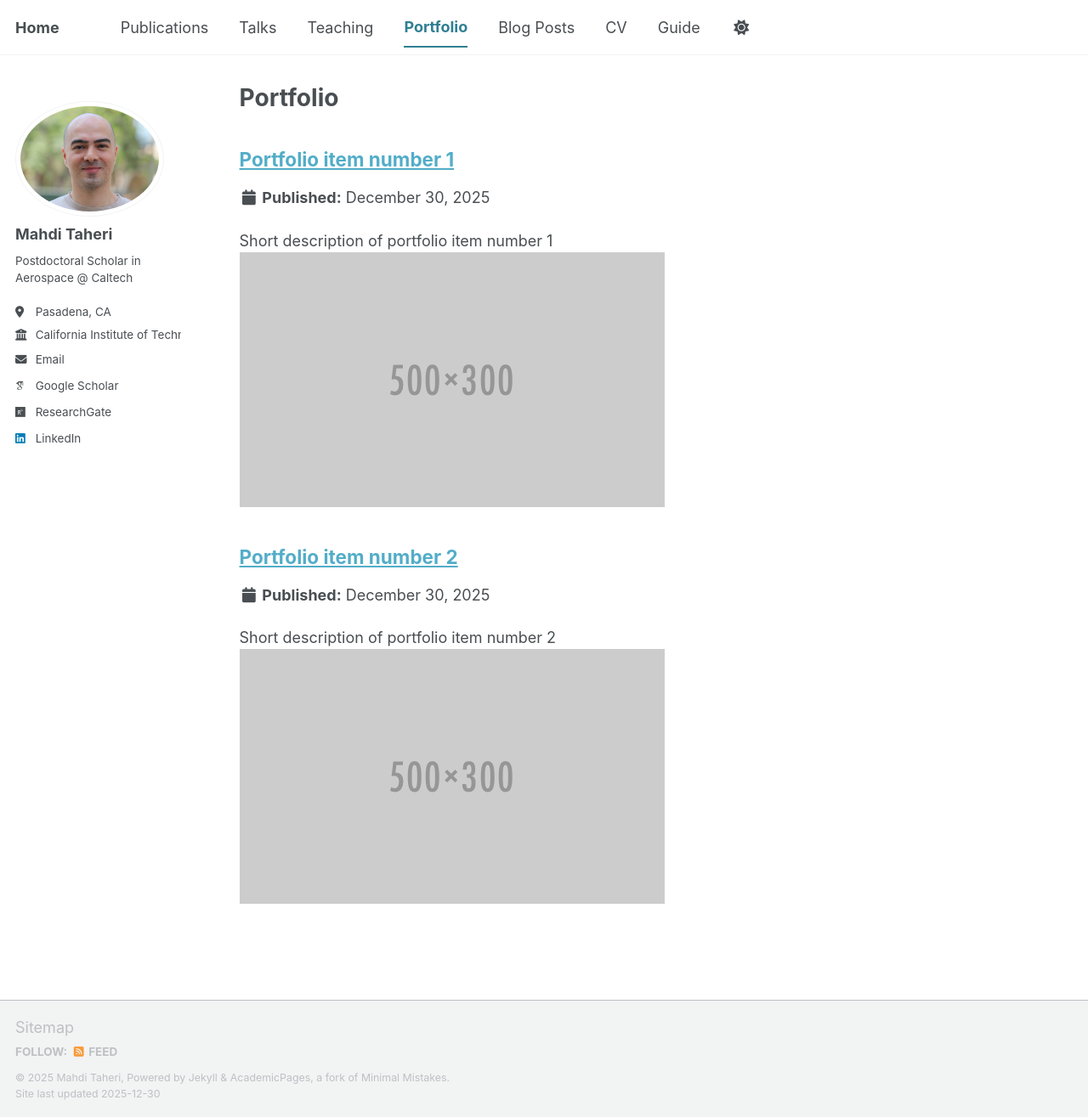
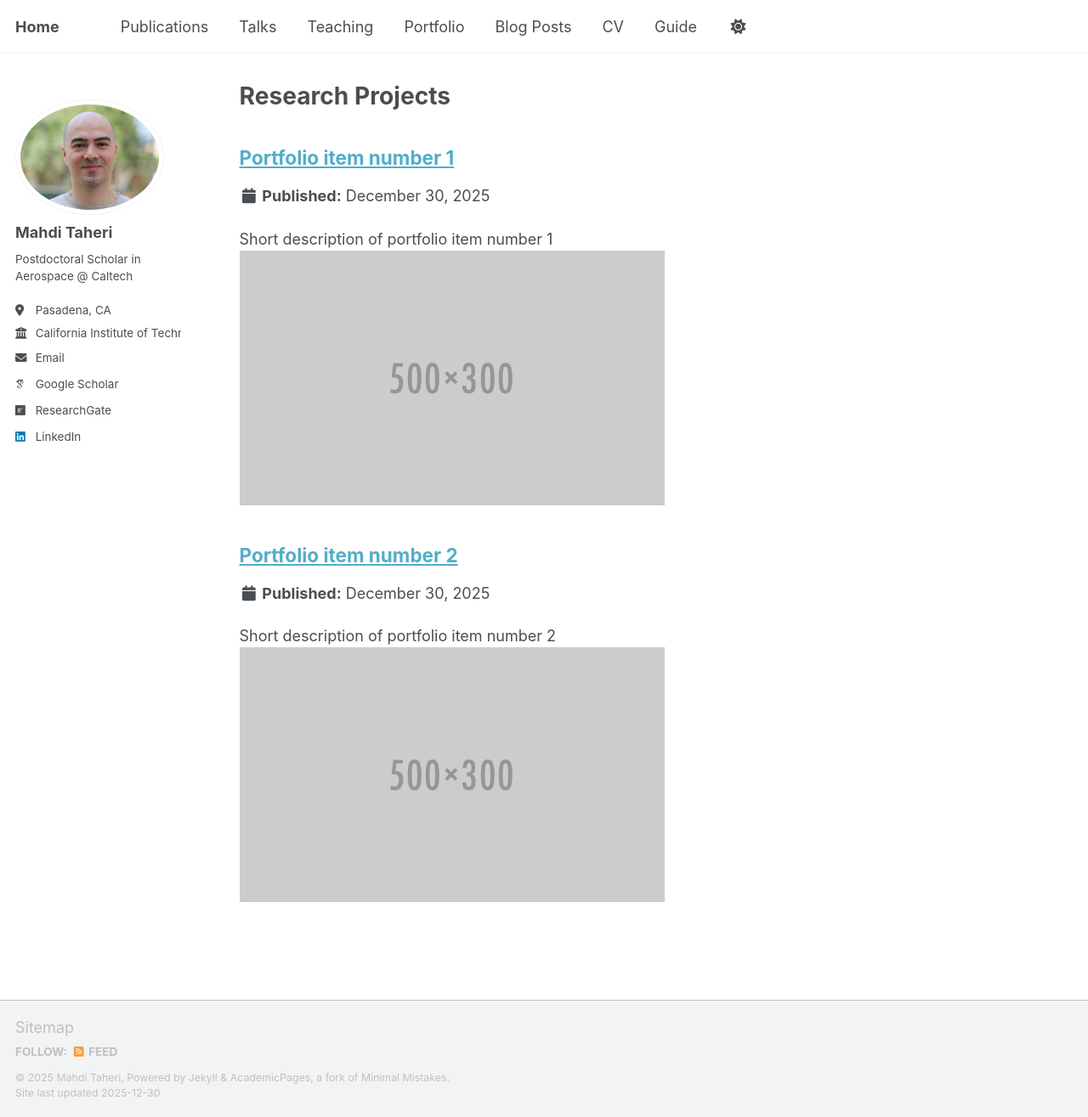
Before and after one commit to mtaheriee/mtaheriee.github.io, a Jekyll site: the page built from _pages/portfolio.html, in a window 1280 px wide and 1315 px high. Shown: the whole window at 85% size. Built offline with Jekyll 4.4.1, drawn with Linux system fonts in a browser that asks for light colours; some web fonts are replaced; a script bundle is joined from its source files by our own code; library files that are not in the unit come from our copies.

Commit message:
Update portfolio.html

```diff
--- a/_pages/portfolio.html
+++ b/_pages/portfolio.html
@@ -1,7 +1,7 @@
 ---
 layout: archive
-title: "Portfolio"
-permalink: /portfolio/
+title: "Research Projects"
+permalink: /Research/
 author_profile: true
 ---
 
```
